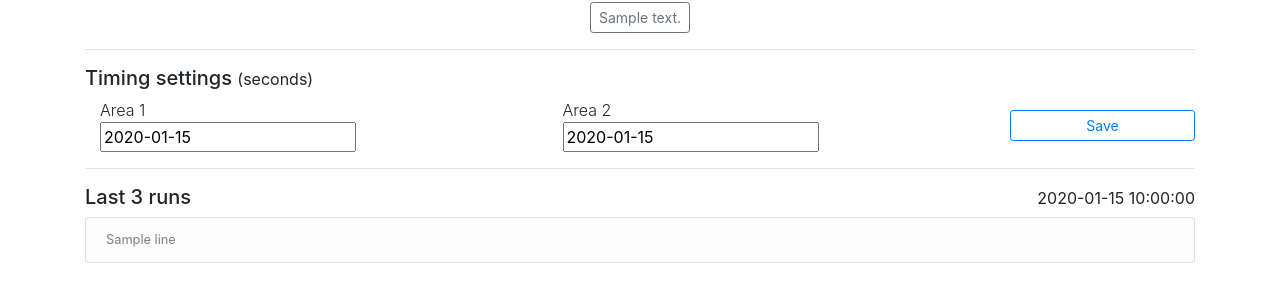
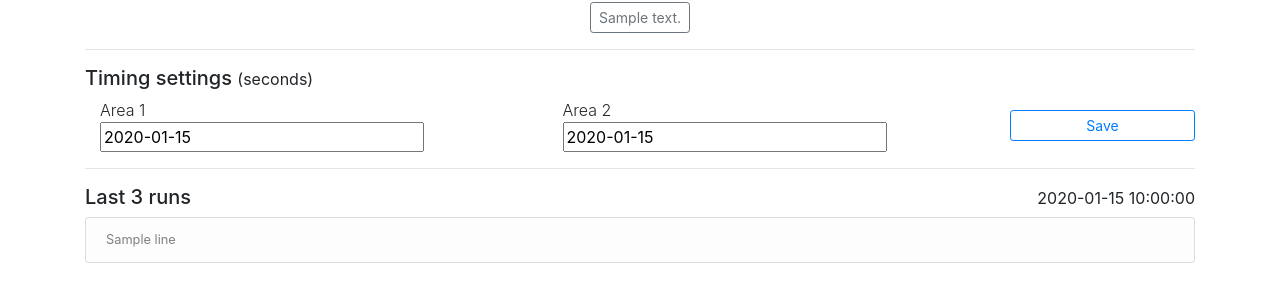
Before and after one commit to fdibartolo/waterer-pi, a Flask app: template src/templates/home.html in a window 1280 px wide. Shown: the part 227-529 px from the top of the page. Run offline with Flask 2, Linux system fonts and the light colour scheme; the template is opened without the code that fills it: most values are stand-ins (such as "Sample title", 1, 10 or a date in 2020); parts of the project's set-up code (start-up, migrations or seed data) failed here and were passed over; some libraries are stand-ins or nearby versions.

Commit message:
fix input width

```diff
--- a/src/templates/home.html
+++ b/src/templates/home.html
@@ -42,11 +42,11 @@
     <form class="form-inline mb-3" action="{{ url_for('set_areas_time') }}" method="post">
       <div class="col-5">
         <span class="font-weight-light text-right">Area 1</span><br>
-        <input type="text" name="timeArea1" value={{ time_area_1 }}>
+        <input type="text" name="timeArea1" class="w-75" value={{ time_area_1 }}>
       </div>
       <div class="col-5">
         <span class="font-weight-light text-right">Area 2</span><br>
-        <input type="text" name="timeArea2" value={{ time_area_2 }}>
+        <input type="text" name="timeArea2" class="w-75" value={{ time_area_2 }}>
       </div>
       <button type="submit" class="btn btn-outline-primary btn-sm col-2">Save</button>
     </form>
```
